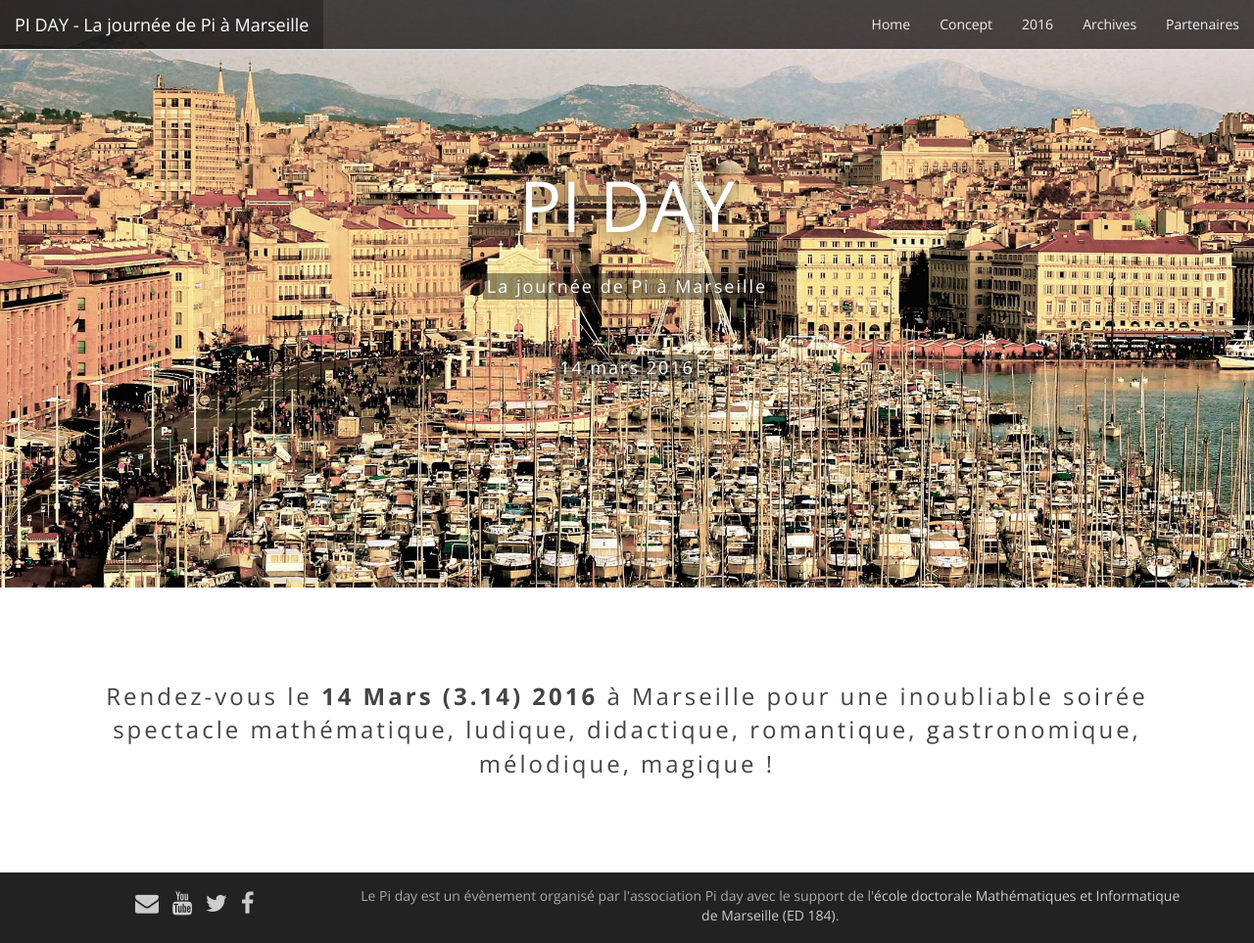
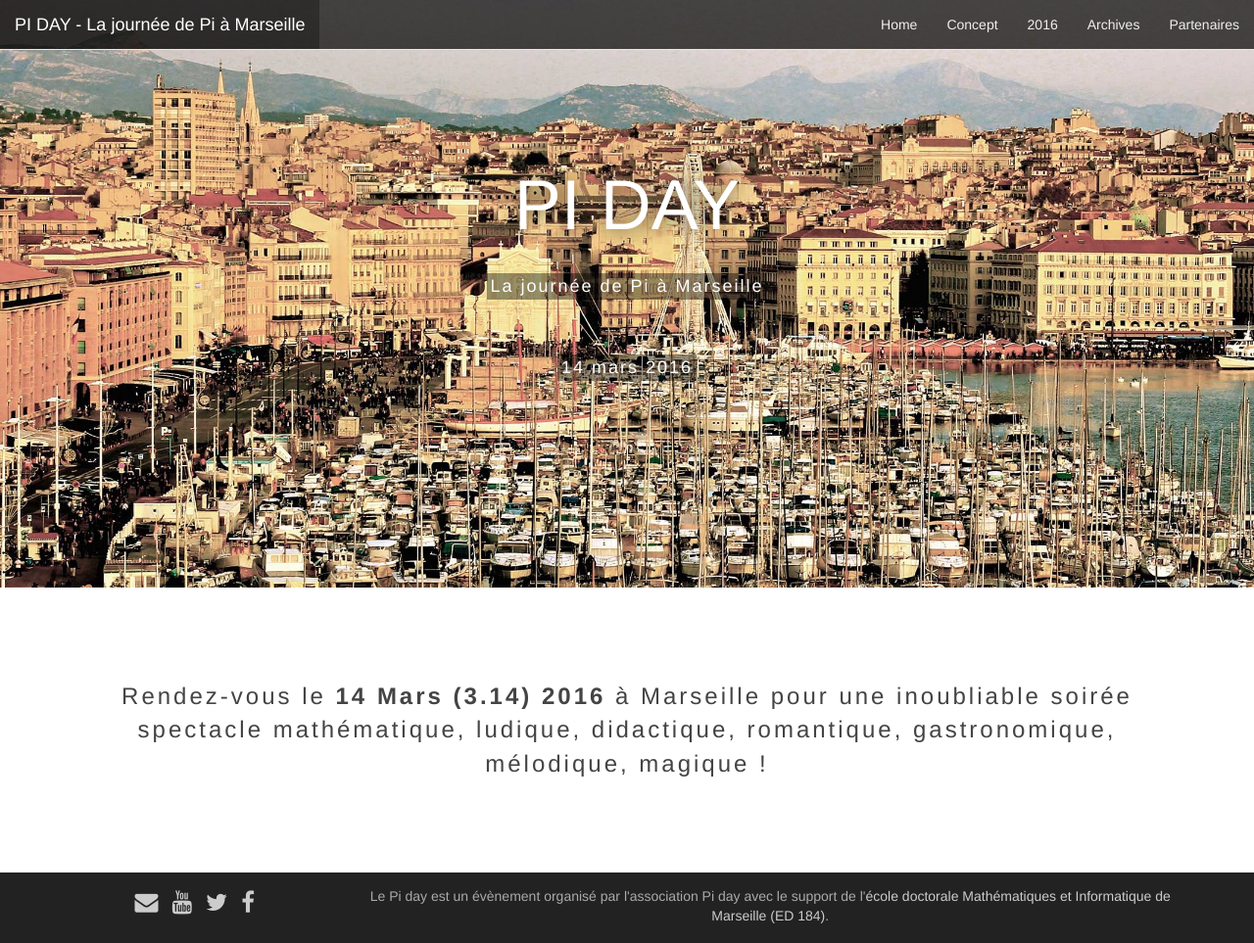
Before and after one commit to Piday/piday.github.io, a Jekyll site: the page built from index.html, in a window 1280 px wide and 963 px high. Shown: the whole window at 98% size. Built offline with Jekyll 4.4.1, drawn with Linux system fonts in a browser that asks for light colours; nearby versions of some CDN libraries; Markdown is read by kramdown in place of the engine named in the settings.

Commit message:
Helvetica

```diff
--- a/css/style.css
+++ b/css/style.css
@@ -3,7 +3,7 @@
 body {
 	background-color: #fff;
   /*background-image: url("../images/grid.jpg");*/
-  font-family: 'Open Sans';
+  font-family: 'Helvetica Neue', Helvetica, 'Open Sans';
 }
 
 /* Merdes rajoutées par Joël */
```
